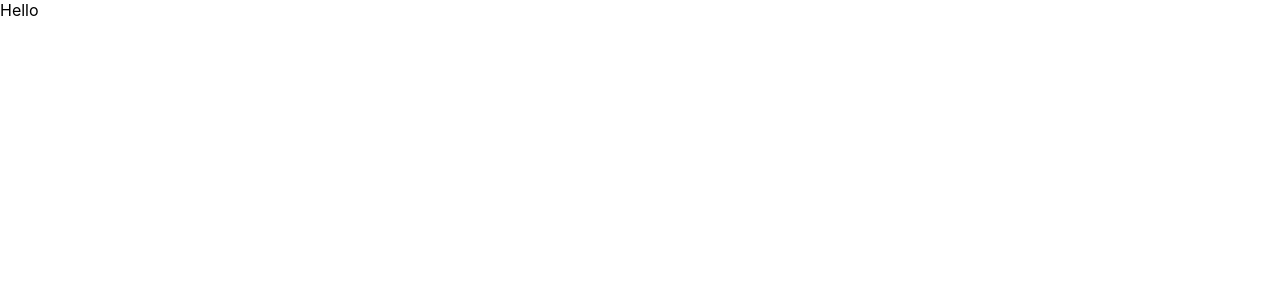
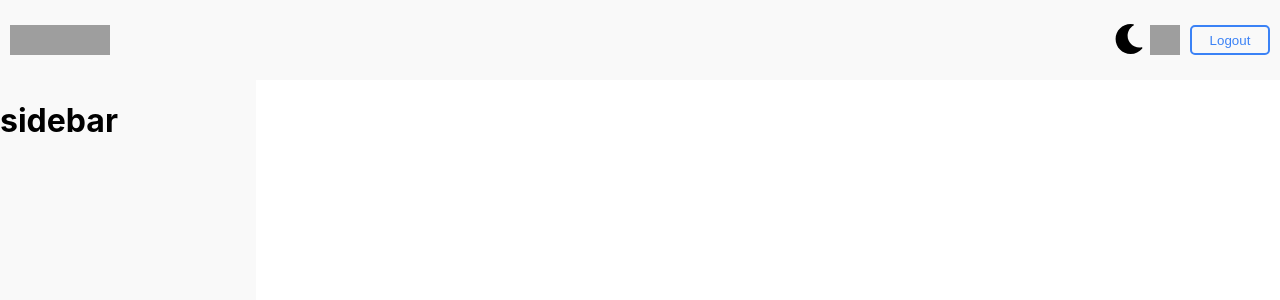
Before and after one commit to srijagutta875/nxtwatch, a React (Create React App) app: page / in a window 1280 px wide. Shown: the top 300 px of the page. Built offline with nearby package versions, Linux system fonts and the light colour scheme; grey boxes are pictures that could not be loaded; a web font is replaced by a local one.

Commit message:
upto header and sidebar-without Layout Component

```diff
--- a/src/App.js
+++ b/src/App.js
@@ -1,6 +1,20 @@
 import './App.css'
 
+import {Switch, Route, Redirect} from 'react-router-dom'
+
+import Home from './components/Home'
+import Login from './components/Login'
+import NotFound from './components/NotFound'
+
 // Replace your code here
-const App = () => <div>Hello</div>
-
+const App = () => (
+  <>
+    <Switch>
+      <Route exact path="/" component={Home} />
+      <Route exact path="/login" component={Login} />
+      <Route exact path="/not-found" component={NotFound} />
+      <Redirect to="not-found" />
+    </Switch>
+  </>
+)
 export default App
--- /dev/null
+++ b/src/components/Header/index.js
@@ -0,0 +1,47 @@
+import {Component} from 'react'
+
+import {
+  HeaderContainer,
+  HeaderLogo,
+  HeaderRightSideLg,
+  HeaderThemeButton,
+  HeaderThemeIcon,
+  HeaderMenuIcon,
+  HeaderLogoutIcon,
+  HeaderLogoutButton,
+  HeaderRightSideSm,
+  HeaderProfileImage,
+} from '../../styledComponents'
+
+class Header extends Component {
+  render() {
+    return (
+      <>
+        <HeaderContainer>
+          <HeaderLogo
+            src="https://assets.ccbp.in/frontend/react-js/nxt-watch-logo-light-theme-img.png"
+            alt="nxt watch logo"
+          />
+          <HeaderRightSideLg className="headerRightside">
+            <HeaderThemeButton type="button" className="headerthemeButton">
+              <HeaderThemeIcon />
+            </HeaderThemeButton>
+            <HeaderProfileImage
+              src="https://assets.ccbp.in/frontend/react-js/nxt-watch-profile-img.png"
+              alt="profile"
+            />
+            <HeaderLogoutButton type="button">Logout</HeaderLogoutButton>
+          </HeaderRightSideLg>
+          <HeaderRightSideSm>
+            <HeaderThemeButton type="button" className="headerthemeButton">
+              <HeaderThemeIcon />
+              <HeaderMenuIcon />
+              <HeaderLogoutIcon />
+            </HeaderThemeButton>
+          </HeaderRightSideSm>
+        </HeaderContainer>
+      </>
+    )
+  }
+}
+export default Header
--- /dev/null
+++ b/src/components/Home/index.js
@@ -0,0 +1,27 @@
+import {Component} from 'react'
+
+import {
+  HomeContainer,
+  HomeContainerInner,
+  HomeContent,
+} from '../../styledComponents'
+
+import Header from '../Header'
+import Sidebar from '../Sidebar'
+
+class Home extends Component {
+  render() {
+    return (
+      <HomeContainer>
+        <Header />
+        <HomeContainerInner>
+          <Sidebar />
+          <HomeContent>
+            <h1>Hello</h1>
+          </HomeContent>
+        </HomeContainerInner>
+      </HomeContainer>
+    )
+  }
+}
+export default Home
--- /dev/null
+++ b/src/components/Login/index.js
@@ -0,0 +1,14 @@
+import {} from '../../styledComponents'
+
+import {Component} from 'react'
+
+class Login extends Component {
+  render() {
+    return (
+      <div>
+        <h1>Login</h1>
+      </div>
+    )
+  }
+}
+export default Login
--- /dev/null
+++ b/src/components/NotFound/index.js
@@ -0,0 +1,20 @@
+import {
+  NotFoundContainer,
+  NotFoundImage,
+  NotFoundHeading,
+  NotFoundPara,
+} from '../../styledComponents'
+
+const NotFound = () => (
+  <NotFoundContainer>
+    <NotFoundImage
+      src="https://assets.ccbp.in/frontend/react-js/nxt-watch-not-found-light-theme-img.png"
+      alt="not found"
+    />
+    <NotFoundHeading>Page Not Found</NotFoundHeading>
+    <NotFoundPara className="notfoundPara">
+      We are sorry, the page you are requested could not found.
+    </NotFoundPara>
+  </NotFoundContainer>
+)
+export default NotFound
--- /dev/null
+++ b/src/components/Sidebar/index.js
@@ -0,0 +1,14 @@
+import {Component} from 'react'
+
+import {SidebarContainer} from '../../styledComponents'
+
+class Sidebar extends Component {
+  render() {
+    return (
+      <SidebarContainer>
+        <h1>sidebar</h1>
+      </SidebarContainer>
+    )
+  }
+}
+export default Sidebar
--- /dev/null
+++ b/src/styledComponents.js
@@ -0,0 +1,127 @@
+import styled from 'styled-components'
+import {FaMoon} from 'react-icons/fa'
+import {GiHamburgerMenu} from 'react-icons/gi'
+import {FiLogOut} from 'react-icons/fi'
+
+export const NotFoundContainer = styled.div`
+  height: 100vh;
+  width: 100vw;
+  display: flex;
+  flex-direction: column;
+  justify-content: center;
+  align-items: center;
+`
+export const NotFoundImage = styled.img`
+  height: 40vh;
+  width: 30vw;
+`
+export const NotFoundHeading = styled.h1`
+  color: #181818;
+  font-family: 'Roboto';
+`
+export const NotFoundPara = styled.p`
+  color: #231f20;
+  font-family: 'Roboto';
+`
+export const HeaderContainer = styled.div`
+  height: 10vh;
+  background-color: #f9f9f9;
+  position: fixed;
+  top: 0;
+  width: 100%;
+  display: flex;
+  flex-direction: row;
+  justify-content: space-between;
+  align-items: center;
+  padding: 10px;
+  overflow: hidden;
+`
+export const HeaderLogo = styled.img`
+  height: 30px;
+  width: 100px;
+`
+export const HeaderRightSideLg = styled.div`
+  display: flex;
+  flex-direction: row;
+  align-items: center;
+  max-width: 20%;
+  justify-content: space-around;
+  @media screen and (max-width: 767px) {
+    display: none;
+}
+`
+export const HeaderThemeButton = styled.button`
+  background-color: transparent;
+  border-style: none;
+`
+export const HeaderThemeIcon = styled(FaMoon)`
+  height: 30px;
+  width: 30px;
+`
+
+export const HeaderMenuIcon = styled(GiHamburgerMenu)`
+  height: 30px;
+  width: 30px;
+`
+
+export const HeaderLogoutIcon = styled(FiLogOut)`
+  height: 30px;
+  width: 30px;
+`
+
+export const HeaderProfileImage = styled.img`
+  height: 30px;
+  width: 30px;
+`
+export const HeaderLogoutButton = styled.button`
+  border-color: #3b82f6;
+  color: #3b82f6;
+  background-color: transparent;
+  border-style: solid;
+  border-width: 2px;
+  border-radius: 5px;
+  height: 30px;
+  width: 80px;
+  margin-left: 10px;
+`
+export const HeaderRightSideSm = styled.div`
+  display: flex;
+  flex-direction: row;
+  align-items: center;
+  justify-content: space-around;
+  width: 20%;
+
+  @media screen and (min-width: 768px) {
+    display: none;
+  }
+`
+export const HomeContainer = styled.div`
+  min-height: 100vh;
+  width: 100vw;
+  overflow: hidden;
+`
+export const HomeContainerInner = styled.div`
+  display: flex;
+  flex-direction: row;
+  height: 90vh;
+  width: 100vw;
+  margin-top: 10vh;
+`
+export const HomeContent = styled.div`
+  width: 80vw;
+  padding: 10px;
+  overflow-y: auto;
+  @media screen and (max-width: 768px) {
+    width: 100vw; /* Full width when sidebar hidden */
+  }
+`
+export const SidebarContainer = styled.div`
+  position: fixed;
+  height: 90vh;
+  top: 10vh;
+  width: 20vw;
+  background-color: #f9f9f9;
+  @media screen and (max-width: 768px) {
+    display: none;
+  }
+`
```
Also changed, not shown: .projectConfig.json (added), 1 other file (tests, documents, lock files or other folders).
